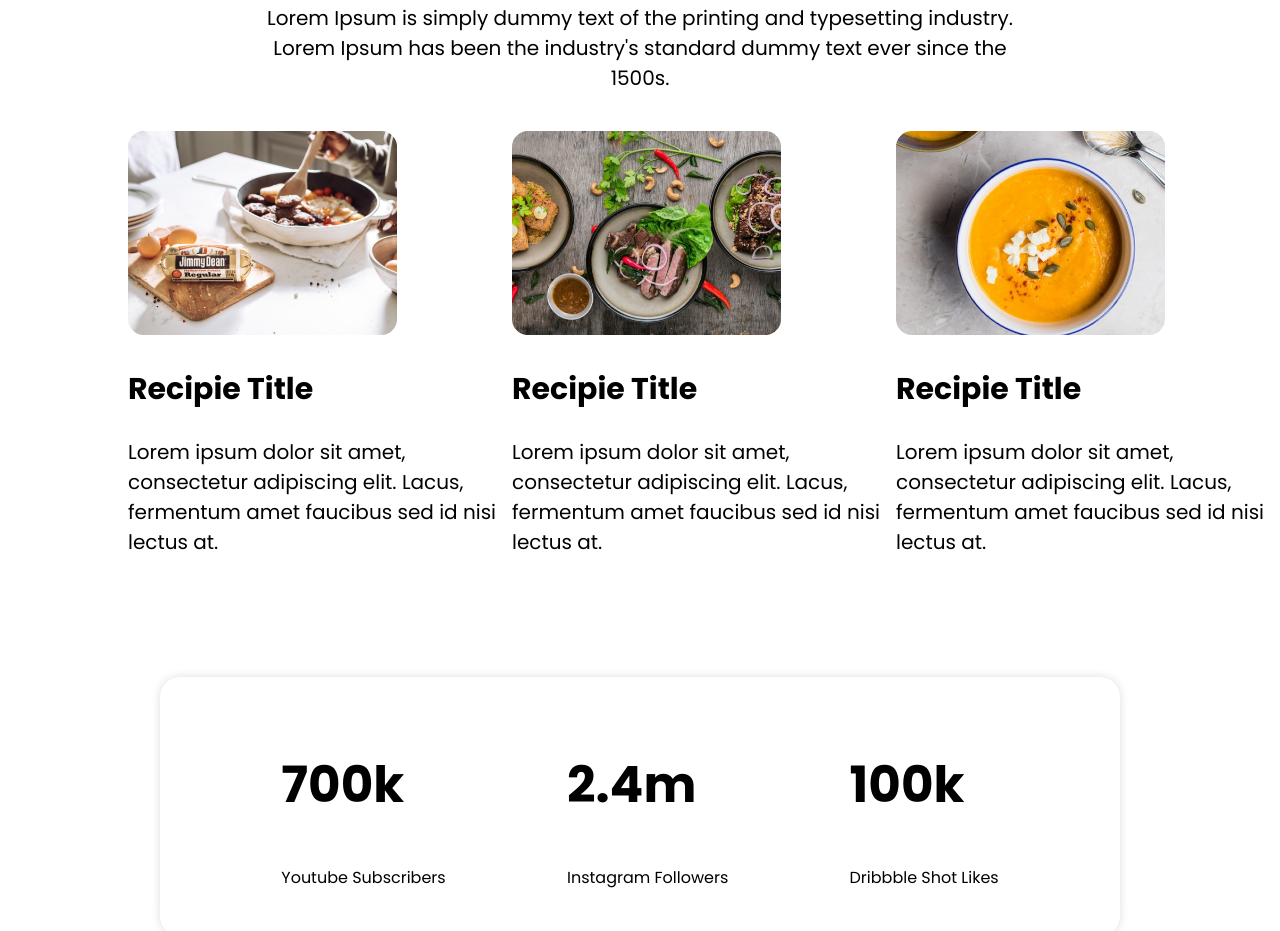
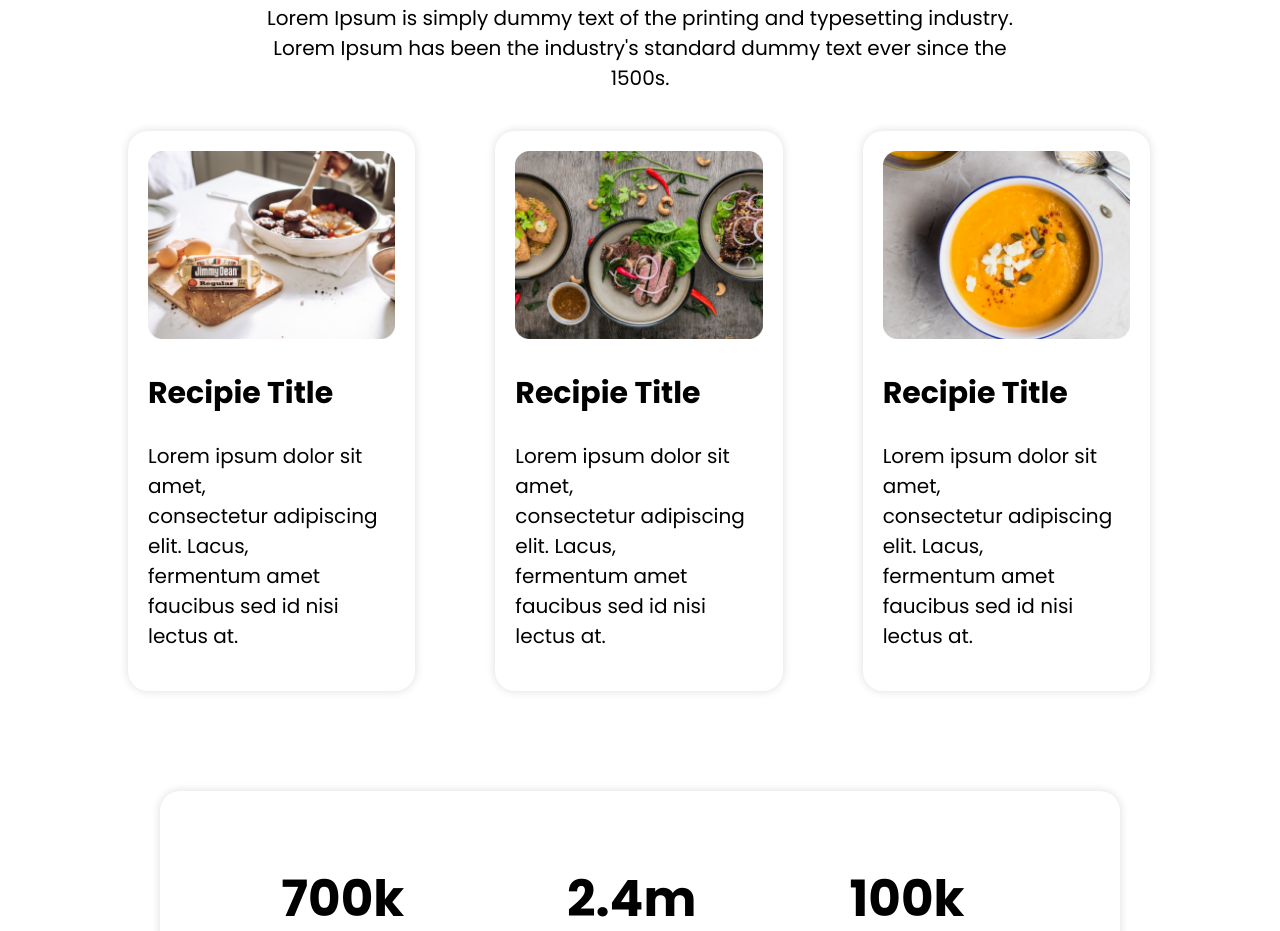
Before and after one commit to Abir18/food-network, a plain HTML site: page index.html in a window 1280 px wide. Shown: the part 2030-2961 px from the top of the page. Drawn offline with Linux system fonts and the light colour scheme.

Commit message:
Recipies Box Shadow Added

```diff
--- a/index.html
+++ b/index.html
@@ -66,7 +66,7 @@
         </p>
       </div>
       <div class="recipies-img">
-        <div class="first-img-content">
+        <div class="img-content">
           <img src="images/food/Biscuits.jpg" alt="first-img" />
           <h1>Recipie Title</h1>
           <p>
@@ -76,7 +76,7 @@
             lectus at.
           </p>
         </div>
-        <div class="second-img-content">
+        <div class="img-content">
           <img src="images/food/Mutton.jpg" alt="first-img" />
           <h1>Recipie Title</h1>
           <p>
@@ -86,7 +86,7 @@
             lectus at.
           </p>
         </div>
-        <div class="third-img-content">
+        <div class="img-content">
           <img src="images/food/Soup.png" alt="first-img" />
           <h1>Recipie Title</h1>
           <p>
--- a/styles.css
+++ b/styles.css
@@ -92,9 +92,10 @@ body {
   display: flex;
   margin-top: 3%;
   margin-left: 10%;
+  padding-right: 50px;
 }
 .recipies-img img {
-  width: 70%;
+  width: 100%;
 }
 .recipies-img h1 {
   font-size: 30px;
@@ -102,9 +103,12 @@ body {
 .recipies-img p {
   font-size: 20px;
 }
-.first-img-content {
-  /* border: 10px solid #ddd; */
-  /* box-shadow: 0 0 5px 2px #333; */
+.img-content {
+  box-shadow: 0 0 10px #ddd;
+  border-radius: 20px;
+  margin-right: 80px;
+  padding: 20px;
+  align-items: center;
 }
 
 /* Section Subscriber */
```
